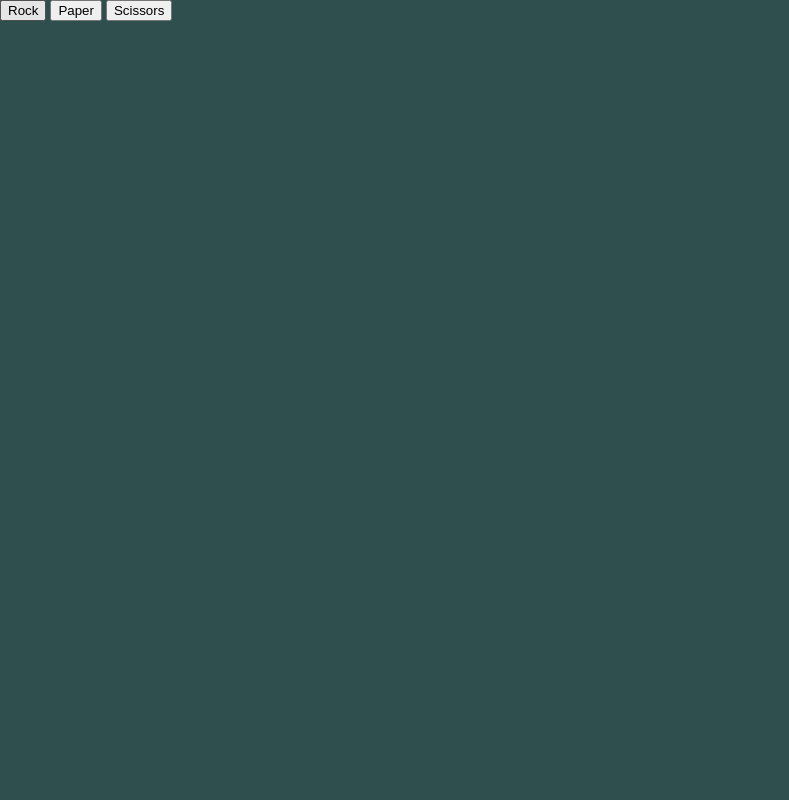
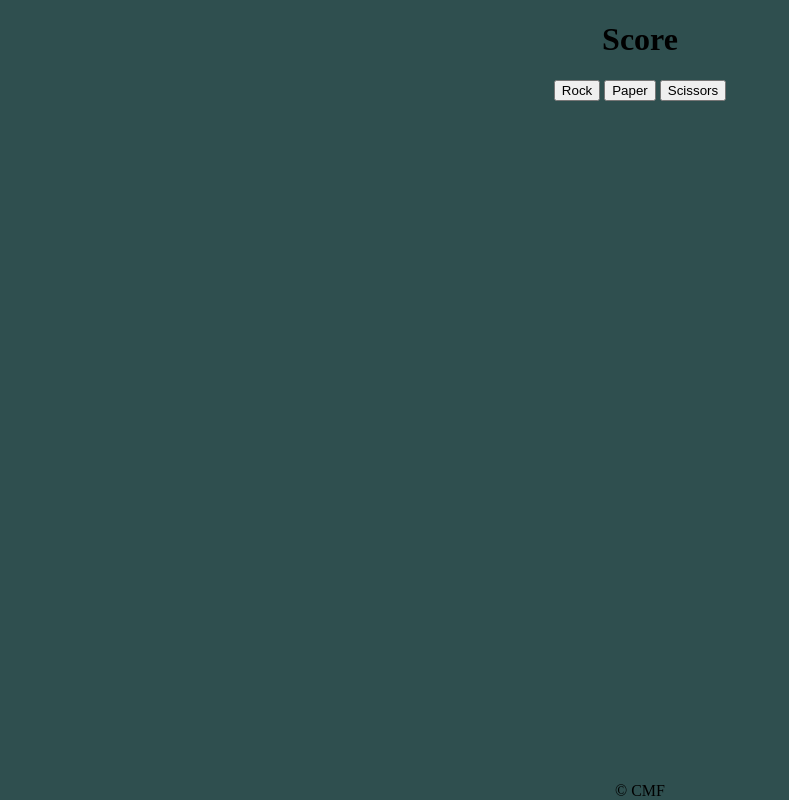
Before and after one commit to ConorMacFadden/OdinProject-RockPaperScissors, a plain HTML site: page index.html in a window 1280 px wide. Shown: the whole page, without its empty margins (0-789 px from the left). Drawn offline with Linux system fonts and the light colour scheme.

Commit message:
Adds score section and sets body to flex.

```diff
--- a/index.html
+++ b/index.html
@@ -10,6 +10,8 @@
 <body>
     <div class="header"></div>
     <div class="main">
+        <h1 class="score-title">Score</h1>
+        <div class="score"></div>
         <div class="button-row">
             <button id="btn-rock">Rock</button>
             <button id="btn-paper">Paper</button>
@@ -17,6 +19,6 @@
         </div>
         <div class="result"></div>
     </div>
-    <div class="footer"></div>
+    <div class="footer">© CMF</div>
 </body>
 </html>
--- a/style.css
+++ b/style.css
@@ -1,4 +1,13 @@
 body {
     background-color: darkslategray;
+    min-height: 100vh;
     margin: 0px;
+    display: flex;
+    flex-direction: column;
+    justify-content: space-between;
+    align-items: center;
 }
+.main {
+    flex-grow: 1;
+    text-align: center;
+}
```
